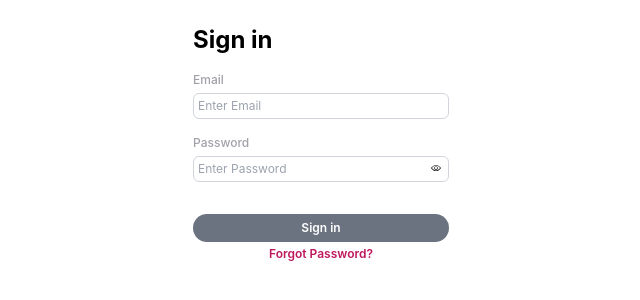
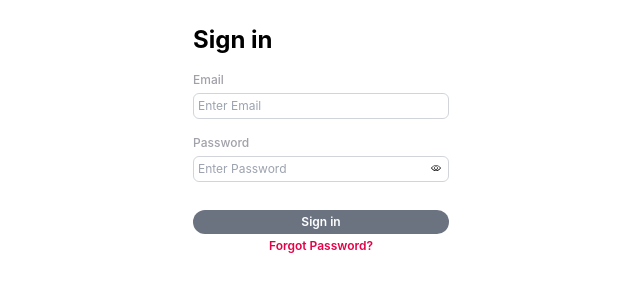
Before and after one commit to nehalprasad/ecommerce, a React (Create React App) app: page /signIn in a window 1280 px wide. Shown: the top 300 px of the page, without its empty margins (319-959 px from the left). Built offline with nearby package versions, Linux system fonts and the light colour scheme.

Commit message:
updateErrors corrected

```diff
--- a/src/show/components/Button/index.js
+++ b/src/show/components/Button/index.js
@@ -1,5 +1,5 @@
 import React from 'react';
-
+import PropTypes from 'prop-types';
 
 const Button = ({
   type = 'button',
@@ -13,12 +13,21 @@ const Button = ({
     type={type}
     disabled={disabled || !isFormValid}
     onClick={onClick}
-    className={`w-full p-1.5 mt-4 text-white font-semibold text-xs rounded-full ${
-      isFormValid ? 'bg-blue-500' : 'bg-gray-500 cursor-not-allowed'
+    className={`w-full p-1 mt-3 text-white font-semibold text-xs rounded-full ${
+      isFormValid ? 'bg-pink' : 'bg-gray-500 cursor-pointer'
     } ${className}`}
   >
     {children}
   </button>
 );
 
+Button.propTypes = {
+  type: PropTypes.oneOf(['button', 'submit', 'reset']),
+  disabled: PropTypes.bool,
+  isFormValid: PropTypes.bool,
+  onClick: PropTypes.func,
+  children: PropTypes.node,
+  className: PropTypes.string,
+};
+
 export default Button;
--- a/src/show/components/Split/index.js
+++ b/src/show/components/Split/index.js
@@ -1,11 +1,15 @@
 import PropTypes from "prop-types";
 import React, { Fragment } from "react";
+import LeftImage  from "../../assets/img/image.jpg";
 
 const Split = ({ leftContent = Fragment, rightContent = Fragment }) => {
   return (
     <div className="h-screen flex">
-      <div className="w-full h-full">{leftContent}</div>
-      <div className="w-full h-full">{rightContent}</div>
+      <div className="w-full h-full">{leftContent}
+      <img src={LeftImage} alt="Left side" className="object-cover" />
+        </div>
+      <div className="w-full h-full">{rightContent}
+      </div>
     </div>
   );
 };
--- a/src/show/components/TextField/index.js
+++ b/src/show/components/TextField/index.js
@@ -1,13 +1,12 @@
 import React, { useState } from 'react';
 import { EyeIcon } from "../../assets/svg";
 const TextField = ({
-  name,
+  name = "name",
   type = 'text',
   label = "",
   placeholder = "",
   value = "",
-  onChange,
-  hasEye,
+  onChange = () => {},
 }) => {
   const [error, setError] = useState('');
   const [inputType, setInputType] = useState(type);
@@ -59,9 +58,9 @@ const TextField = ({
         placeholder={placeholder}
         value={value}
         onChange={handleChange}
-        className={`w-full border rounded-md text-xs p-1 ${error ? 'border-red-500' : 'border-gray-300'} focus:outline-none`}
+        className={`w-full border border-1 rounded-md text-xs p-1 ${error ? 'border-red-500' : 'border-gray-300'} focus:outline focus:outline-offset-0 focus:outline-blue-500`}
       />
-      {hasEye && type === 'password' && (
+      {type === 'password' && (
         <button
           type="button"
           onClick={togglePasswordVisibility}
--- a/src/show/pages/public/SignIn/index.js
+++ b/src/show/pages/public/SignIn/index.js
@@ -44,7 +44,6 @@ const SignIn = () => {
             value={inputs.password}
             onChange={(value) => handleInputChange('password', value)}
             required
-            hasEye={true}
           />
           <Button
             type="submit"
@@ -52,7 +51,7 @@ const SignIn = () => {
           >
             Sign in
           </Button>
-          <p className="mt-1 text-center font-semibold text-xs text-pink-700">Forgot Password?</p>
+          <p className="mt-1 text-center font-semibold text-xs text-pink">Forgot Password?</p>
         </form>
       </div>
     </div>
--- a/tailwind.config.js
+++ b/tailwind.config.js
@@ -2,7 +2,11 @@
 module.exports = {
   content: ["./src/**/*.{html,js}"],
   theme: {
-    extend: {},
+    extend: {
+      colors: {
+        pink: '#e30347',
+      },
+    },
   },
   plugins: [],
 }
```
Also changed, not shown: src/show/assets/img/image.jpg (added), 1 other file (tests, documents, lock files or other folders).
